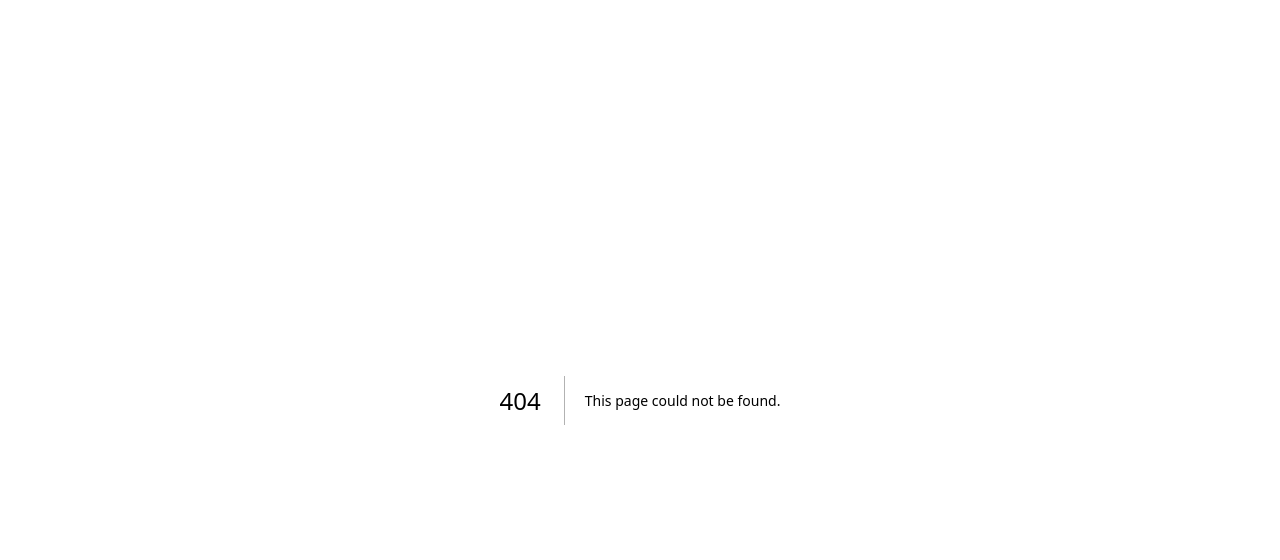
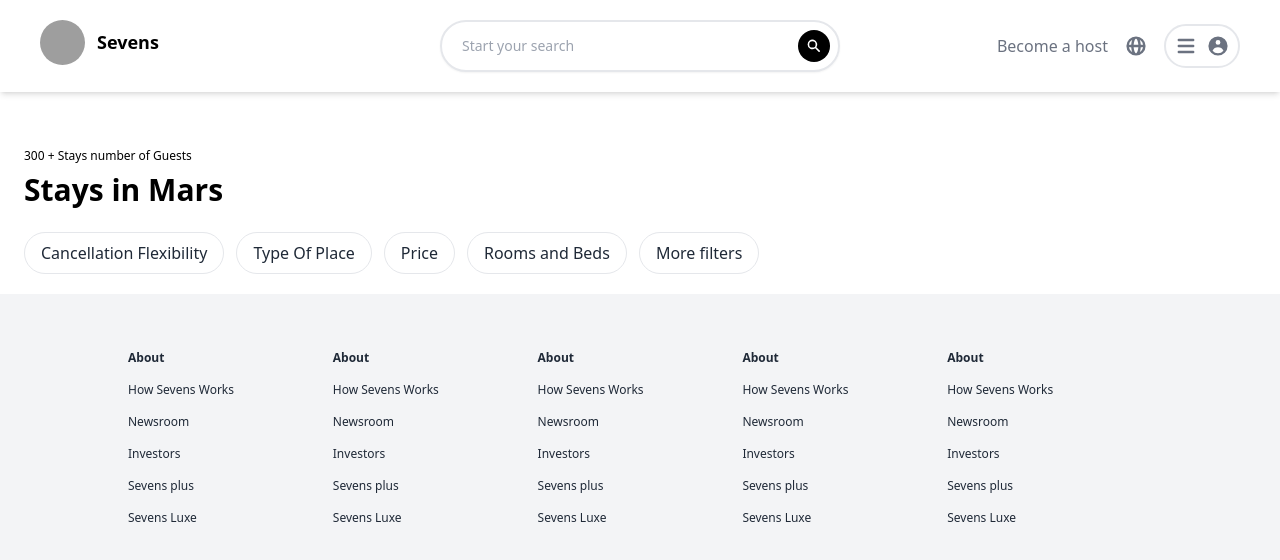
Before and after one commit to amirsouayah/Nextjs_ReactJs, a Next.js app: page /search in a window 1280 px wide. Before the commit this address had no page. Shown: the top 560 px of the page. Built offline with nearby package versions, Linux system fonts and the light colour scheme; grey boxes are pictures that could not be loaded.

Commit message:
date Picket + Buttons

```diff
--- a/components/Header.js
+++ b/components/Header.js
@@ -4,15 +4,22 @@ import { useState } from "react";
 import 'react-date-range/dist/styles.css'; // main style file
 import 'react-date-range/dist/theme/default.css'; // theme css file
 import { DateRangePicker } from 'react-date-range';
+import { useRouter } from "next/router";
 
 function Header() {
     const [searchInput, setSearchInput] = useState('')
     const [startDate, setStartDate] = useState(new Date())
     const [endtDate, setEndDate] = useState(new Date())
+    const [noOfGuests, setNoOfGuests] = useState(1)
+    const router = useRouter();
 
     const handleSelect = (ranges) => {
         setStartDate(ranges.selection.startDate)
         setEndDate(ranges.selection.endDate)
+    }
+
+    const resetInput = () => {
+        setSearchInput("")
     }
     const selectionRange = {
         startDate: startDate,
@@ -25,23 +32,31 @@ function Header() {
         <header className="sticky top-0 z-50 grid grid-cols-3 bg-white
         shadow-md p-5 md:px-10 ">
             {/* left */}
-            <div className="realtive flex items-center h-10 cursor-auto
-            my-auto">
-                {/* <Image
-                    className="w-1/5"
-                    src='https://links.papareact.com/qd3'
-                    layout="fill"
-                    objectFit="contain"
-                    objectPosition="left"
-                    alt="logo"
-                    position='static'
-                /> */}
+            <div className="">
+                <div onClick={() => router.push('/')} className="flex shrink-0 space-x-3">
+                    <Image
+                        className="rounded-full mr-3"
+                        src='https://scontent-cdt1-1.xx.fbcdn.net/v/t39.30808-6/305627010_484120090388458_7367717883715553588_n.jpg?_nc_cat=105&ccb=1-7&_nc_sid=09cbfe&_nc_ohc=ypYbRPVjKjkAX84CH_r&tn=M8l7FD4dhX9owSMa&_nc_ht=scontent-cdt1-1.xx&oh=00_AfClRahHUO_HdlbbhycjxVnFy7VtcxoKK13h9CPqIWuh9A&oe=63D55887'
+                        // layout="fill"
+                        width={45}
+                        height={45}
+                        alt="logo"
+                        position='static'
+                    />
+                    <div className="text-center space-y-2 ">
+                        <div className="space-y-0.5">
+                            <p className="text-lg text-black font-semibold mt-2">
+                                Sevens
+                            </p>
+                        </div>
+                    </div>
+                </div>
             </div>
 
             {/* Middle */}
             <div className="flex items-center
-            md:border-2 rounded-full py-2
-            md:shadow-sm">
+            border-2 rounded-full py-2
+            shadow-sm">
                 <input
                     value={searchInput}
                     onChange={(e) => setSearchInput(e.target.value)}
@@ -80,6 +95,21 @@ function Header() {
                             Number of Guests
                         </h2>
                         <UsersIcon className="h-5" />
+                        <input
+                            value={noOfGuests}
+                            onChange={e => setNoOfGuests(e.target.value)}
+                            min={1}
+                            type="number"
+                            className="w-12 pl-2 text-lg
+                            outline-none text-red-400"/>
+                    </div>
+                    <div className="flex ">
+                        <button
+                            onClick={resetInput}
+                            className="flex-grow text-gray-500">
+                            Cancel
+                        </button>
+                        <button className="flex-grow text-red-400">Search</button>
                     </div>
                 </div>
             )}
--- /dev/null
+++ b/pages/search.js
@@ -0,0 +1,29 @@
+import React from 'react'
+import Footer from '../components/Footer'
+import Header from '../components/Header'
+
+function Search() {
+    return (
+        <div>
+            <Header />
+            <main className='flex'>
+                <section className='flex-grow pt-14 px-6'>
+                    <p className='text-xs'> 300 + Stays number of Guests</p>
+                    <h1 className='text-3xl font-semibold mt-2 mb-6'>Stays in Mars</h1>
+
+                    <div className='hidden lg:inline-flex mb-5 space-x-3
+                    text-gray-800 whitespace-nowrap'>
+                        <p className='button'>Cancellation Flexibility</p>
+                        <p className='button'>Type Of Place</p>
+                        <p className='button'>Price</p>
+                        <p className='button'>Rooms and Beds</p>
+                        <p className='button'>More filters</p>
+                    </div>
+                </section>
+            </main>
+            <Footer />
+        </div>
+    )
+}
+
+export default Search
--- a/styles/globals.css
+++ b/styles/globals.css
@@ -2,3 +2,12 @@
 @tailwind base;
 @tailwind components;
 @tailwind utilities;
+
+@layer components {
+    .button {
+        @apply px-4 py-2 border rounded-full
+        cursor-pointer hover:shadow-lg active:scale-95
+        active:bg-gray-100 transition transform duration-100
+        ease-out
+    }
+}
```
